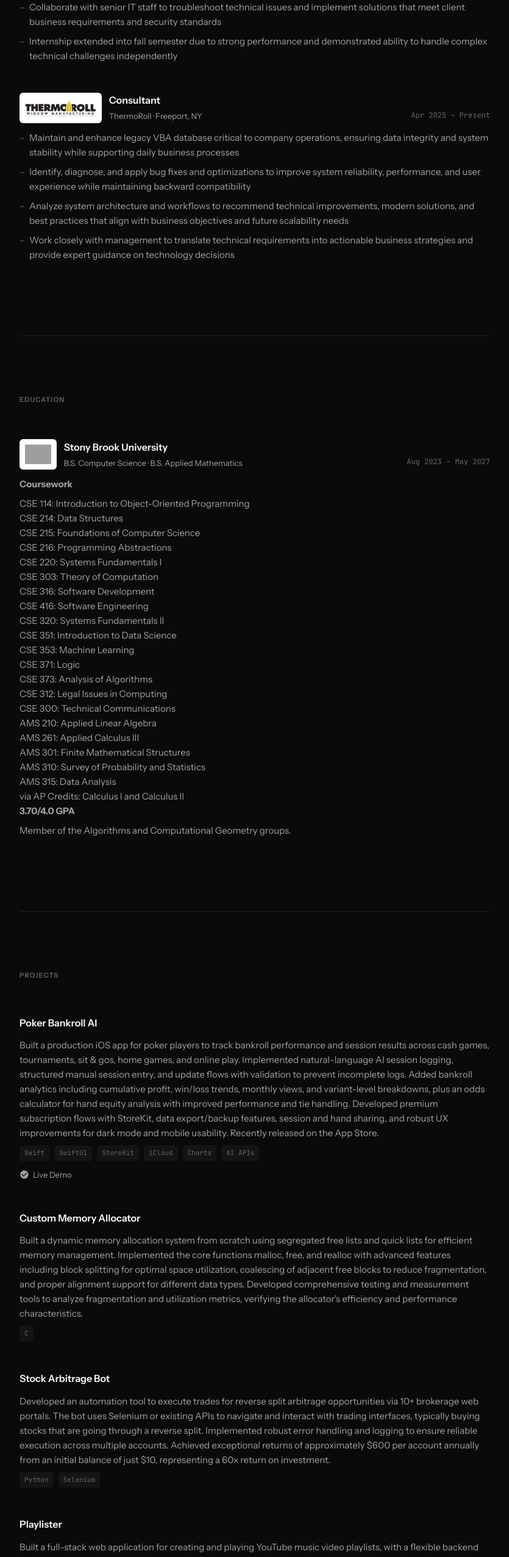
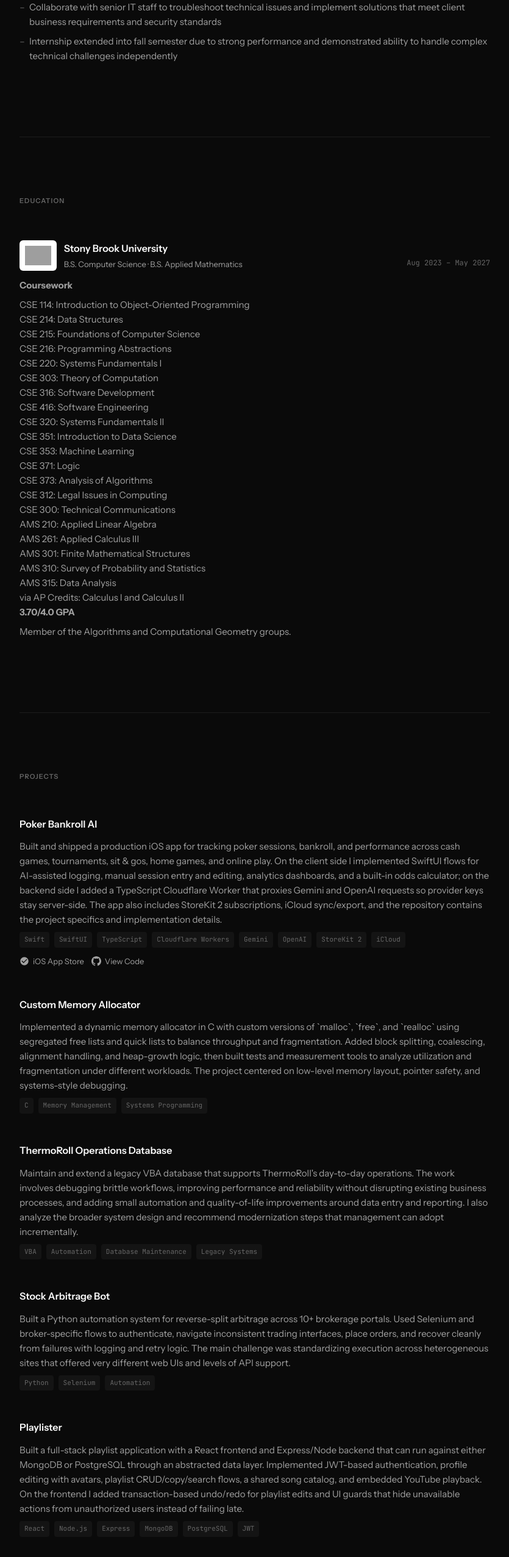
Before and after one commit to jakealessi/PortfolioWebsite, a React (Vite) app: page / in a window 1280 px wide. Shown: the part 1200-3753 px from the top of the page at 61% size, without its empty margins (232-1067 px from the left). Built offline with nearby package versions, Linux system fonts and the light colour scheme; grey boxes are pictures that could not be loaded.

Commit message:
Refine portfolio project descriptions

```diff
--- a/src/App.jsx
+++ b/src/App.jsx
@@ -306,39 +306,6 @@
             </div>
           </FadeIn>
 
-          <FadeIn delay={0.1}>
-            <div className="card">
-              <div className="card-header">
-                <div style={{ display: 'flex', alignItems: 'center', gap: '0.75rem' }}>
-                  <div style={{
-                    padding: '0.5rem',
-                    border: '1px solid var(--border)',
-                    borderRadius: '6px',
-                    display: 'inline-flex',
-                    alignItems: 'center',
-                    justifyContent: 'center',
-                    background: '#ffffff',
-                    minWidth: 'fit-content'
-                  }}>
-                    <img src={`${import.meta.env.BASE_URL}thermoroll-logo.png`} alt="ThermoRoll" style={{ height: '32px', width: 'auto', display: 'block', objectFit: 'contain' }} />
-                  </div>
-                  <div>
-                    <h3 className="card-title">Consultant</h3>
-                    <p className="card-subtitle">ThermoRoll · Freeport, NY</p>
-                  </div>
-                </div>
-                <span className="card-date">Apr 2025 – Present</span>
-              </div>
-              <div className="card-content">
-                <ul>
-                  <li>Maintain and enhance legacy VBA database critical to company operations, ensuring data integrity and system stability while supporting daily business processes</li>
-                  <li>Identify, diagnose, and apply bug fixes and optimizations to improve system reliability, performance, and user experience while maintaining backward compatibility</li>
-                  <li>Analyze system architecture and workflows to recommend technical improvements, modern solutions, and best practices that align with business objectives and future scalability needs</li>
-                  <li>Work closely with management to translate technical requirements into actionable business strategies and provide expert guidance on technology decisions</li>
-                </ul>
-              </div>
-            </div>
-          </FadeIn>
         </section>
 
         {/* Education */}
@@ -414,41 +381,48 @@
           {[
             {
               title: 'Poker Bankroll AI',
-              tech: ['Swift', 'SwiftUI', 'StoreKit', 'iCloud', 'Charts', 'AI APIs'],
-              desc: 'Built a production iOS app for poker players to track bankroll performance and session results across cash games, tournaments, sit & gos, home games, and online play. Implemented natural-language AI session logging, structured manual session entry, and update flows with validation to prevent incomplete logs. Added bankroll analytics including cumulative profit, win/loss trends, monthly views, and variant-level breakdowns, plus an odds calculator for hand equity analysis with improved performance and tie handling. Developed premium subscription flows with StoreKit, data export/backup features, session and hand sharing, and robust UX improvements for dark mode and mobile usability. Recently released on the App Store.',
+              tech: ['Swift', 'SwiftUI', 'TypeScript', 'Cloudflare Workers', 'Gemini', 'OpenAI', 'StoreKit 2', 'iCloud'],
+              desc: 'Built and shipped a production iOS app for tracking poker sessions, bankroll, and performance across cash games, tournaments, sit & gos, home games, and online play. On the client side I implemented SwiftUI flows for AI-assisted logging, manual session entry and editing, analytics dashboards, and a built-in odds calculator; on the backend side I added a TypeScript Cloudflare Worker that proxies Gemini and OpenAI requests so provider keys stay server-side. The app also includes StoreKit 2 subscriptions, iCloud sync/export, and the repository contains the project specifics and implementation details.',
               liveUrl: 'https://apps.apple.com/app/id6759470443',
+              liveLabel: 'iOS App Store',
+              githubUrl: 'https://github.com/jakealessi/PokerTrackerIOS',
             },
             {
               title: 'Custom Memory Allocator',
-              tech: ['C'],
-              desc: 'Built a dynamic memory allocation system from scratch using segregated free lists and quick lists for efficient memory management. Implemented the core functions malloc, free, and realloc with advanced features including block splitting for optimal space utilization, coalescing of adjacent free blocks to reduce fragmentation, and proper alignment support for different data types. Developed comprehensive testing and measurement tools to analyze fragmentation and utilization metrics, verifying the allocator\'s efficiency and performance characteristics.',
+              tech: ['C', 'Memory Management', 'Systems Programming'],
+              desc: 'Implemented a dynamic memory allocator in C with custom versions of `malloc`, `free`, and `realloc` using segregated free lists and quick lists to balance throughput and fragmentation. Added block splitting, coalescing, alignment handling, and heap-growth logic, then built tests and measurement tools to analyze utilization and fragmentation under different workloads. The project centered on low-level memory layout, pointer safety, and systems-style debugging.',
+            },
+            {
+              title: 'ThermoRoll Operations Database',
+              tech: ['VBA', 'Automation', 'Database Maintenance', 'Legacy Systems'],
+              desc: 'Maintain and extend a legacy VBA database that supports ThermoRoll\'s day-to-day operations. The work involves debugging brittle workflows, improving performance and reliability without disrupting existing business processes, and adding small automation and quality-of-life improvements around data entry and reporting. I also analyze the broader system design and recommend modernization steps that management can adopt incrementally.',
             },
             {
               title: 'Stock Arbitrage Bot',
-              tech: ['Python', 'Selenium'],
-              desc: 'Developed an automation tool to execute trades for reverse split arbitrage opportunities via 10+ brokerage web portals. The bot uses Selenium or existing APIs to navigate and interact with trading interfaces, typically buying stocks that are going through a reverse split. Implemented robust error handling and logging to ensure reliable execution across multiple accounts. Achieved exceptional returns of approximately $600 per account annually from an initial balance of just $10, representing a 60x return on investment.',
+              tech: ['Python', 'Selenium', 'Automation'],
+              desc: 'Built a Python automation system for reverse-split arbitrage across 10+ brokerage portals. Used Selenium and broker-specific flows to authenticate, navigate inconsistent trading interfaces, place orders, and recover cleanly from failures with logging and retry logic. The main challenge was standardizing execution across heterogeneous sites that offered very different web UIs and levels of API support.',
             },
             {
               title: 'Playlister',
-              tech: ['MongoDB','PostgreSQL', 'Express', 'React', 'Node.js', 'YouTube API'],
-              desc: 'Built a full-stack web application for creating and playing YouTube music video playlists, with a flexible backend supporting both MongoDB and PostgreSQL databases. Implemented user authentication with account creation, login, and profile editing including custom avatar uploads. Registered users can create, edit, copy, and delete playlists while guests can browse and play existing playlists. Features include a searchable songs catalog where users can add songs to the system, playlist discovery with multiple search criteria (playlist name, user, song title, artist, year), and sorting options for both playlists and songs. Integrated the YouTube API for seamless video playback with player controls and repeat functionality. Implemented undo/redo capabilities using a transaction stack during playlist editing. Designed modals for playlist editing, playback, and delete confirmations with foolproof UI that hides unavailable actions from unauthorized users. Conducted extensive API testing through Postman to ensure reliability and proper endpoint behavior.',
+              tech: ['React', 'Node.js', 'Express', 'MongoDB', 'PostgreSQL', 'JWT'],
+              desc: 'Built a full-stack playlist application with a React frontend and Express/Node backend that can run against either MongoDB or PostgreSQL through an abstracted data layer. Implemented JWT-based authentication, profile editing with avatars, playlist CRUD/copy/search flows, a shared song catalog, and embedded YouTube playback. On the frontend I added transaction-based undo/redo for playlist edits and UI guards that hide unavailable actions from unauthorized users instead of failing late.',
             },
             {
               title: 'Categories Game',
-              tech: ['Node.js', 'Express', 'Socket.IO', 'React', 'Vite'],
-              desc: 'Built a real-time multiplayer web game where 1-4 players compete to name items from a given category within 60 seconds. Niche answers score more points (1-3 points based on commonality). Implemented WebSocket communication using Socket.IO for instant synchronization between players, enabling real-time answer submission and score updates. Features include room-based matchmaking with unique codes, fuzzy string matching using Levenshtein distance to handle typos, and automatic game flow management. Players can see who claimed each answer first, preventing duplicates. Designed a clean React frontend with Vite for fast development, and deployed the full-stack application on Render with automatic wake-up from idle state. Note: The site may take 30-60 seconds to load on first visit as the free hosting service spins up from sleep.',
+              tech: ['React', 'Vite', 'Node.js', 'Express', 'Socket.IO', 'WebSockets'],
+              desc: 'Built a real-time multiplayer party game with a React/Vite client and Node/Express server using Socket.IO for synchronized game state. The server manages room creation, countdown timers, scoring, answer claims, and reconnect flows, while fuzzy matching based on Levenshtein distance helps accept typo-tolerant answers and aliases. Deployed the app on Render so players can share a room code and play from separate devices.',
               liveUrl: 'https://categoriesgame.onrender.com',
               githubUrl: 'https://github.com/jakealessi/CategoriesGame',
             },
             {
               title: 'Academic Calendar Scraper',
-              tech: ['Python', 'Playwright'],
-              desc: 'Developed a web scraping solution to convert HTML-based university academic calendars into structured, machine-readable formats. Used Playwright with headless Chromium to navigate and extract calendar data from university websites, handling dynamic content and various HTML structures. Implemented Python parsing logic to clean and structure the extracted data into clean JSON format. The system then converts these JSON events into standard iCalendar (.ics) files, making it easy for students to import academic schedules directly into Google Calendar, Outlook, or any calendar application that supports the iCal format.',
+              tech: ['Python', 'Playwright', 'pdfplumber', 'JSON'],
+              desc: 'Built a Python scraping pipeline that turns university academic calendars into structured JSON, even when schools publish them as irregular HTML tables, dynamic pages, or PDFs. Used Playwright and headless Chromium for page rendering, `pdfplumber` for PDF extraction, and custom parsing heuristics to normalize dates, terms, and event text across different source formats. The scraper powers AcademicCalendar.com by writing per-school, per-year calendar data from a shared registry.',
             },
             {
               title: 'Super Bowl Box Generator',
-              tech: ['JavaScript', 'HTML', 'CSS'],
-              desc: 'Created a single-page web application for generating and managing 10x10 Super Bowl squares pools. The app runs entirely client-side with no backend, using vanilla JavaScript and local storage for persistence. Features include participant management with customizable box assignments, automatic grid generation with randomized numbers and box assignments, team configuration, pricing and vig calculations, flexible payout split options (including custom percentages), and a clean print view. Implemented validation to ensure exactly 100 boxes are assigned and all payout percentages sum to 100%. The app automatically saves configuration to local storage, allowing users to refresh and return to their setup later. Suitable for static hosting on GitHub Pages.',
+              tech: ['JavaScript', 'HTML', 'CSS', 'Local Storage'],
+              desc: 'Built a single-page browser app for running 10x10 Super Bowl squares pools without a backend. Implemented participant and box allocation, randomized grid generation, payout and vig calculations, custom split validation, and a clean print mode for sharing finalized boards. The app persists both configuration and generated grids in localStorage so users can refresh and return without losing their setup.',
               liveUrl: 'https://jakealessi.github.io/SuperBowlBoxGenerator/',
               githubUrl: 'https://github.com/jakealessi/SuperBowlBoxGenerator',
             },
@@ -472,7 +446,7 @@
                           <svg viewBox="0 0 24 24" fill="currentColor" width="16" height="16">
                             <path d="M12 2C6.48 2 2 6.48 2 12s4.48 10 10 10 10-4.48 10-10S17.52 2 12 2zm-2 15l-5-5 1.41-1.41L10 14.17l7.59-7.59L19 8l-9 9z"/>
                           </svg>
-                          Live Demo
+                          {project.liveLabel || 'Live Demo'}
                         </a>
                       )}
                       {project.githubUrl && (
```
